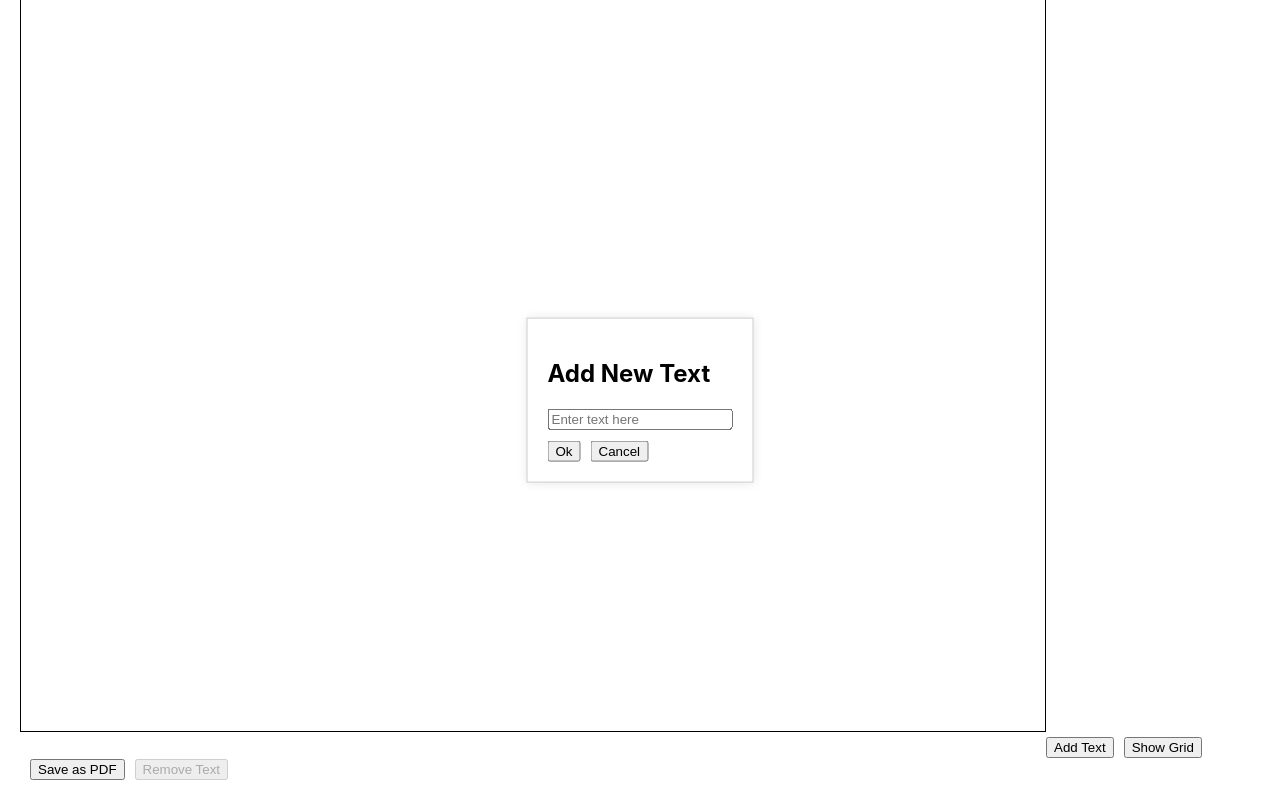
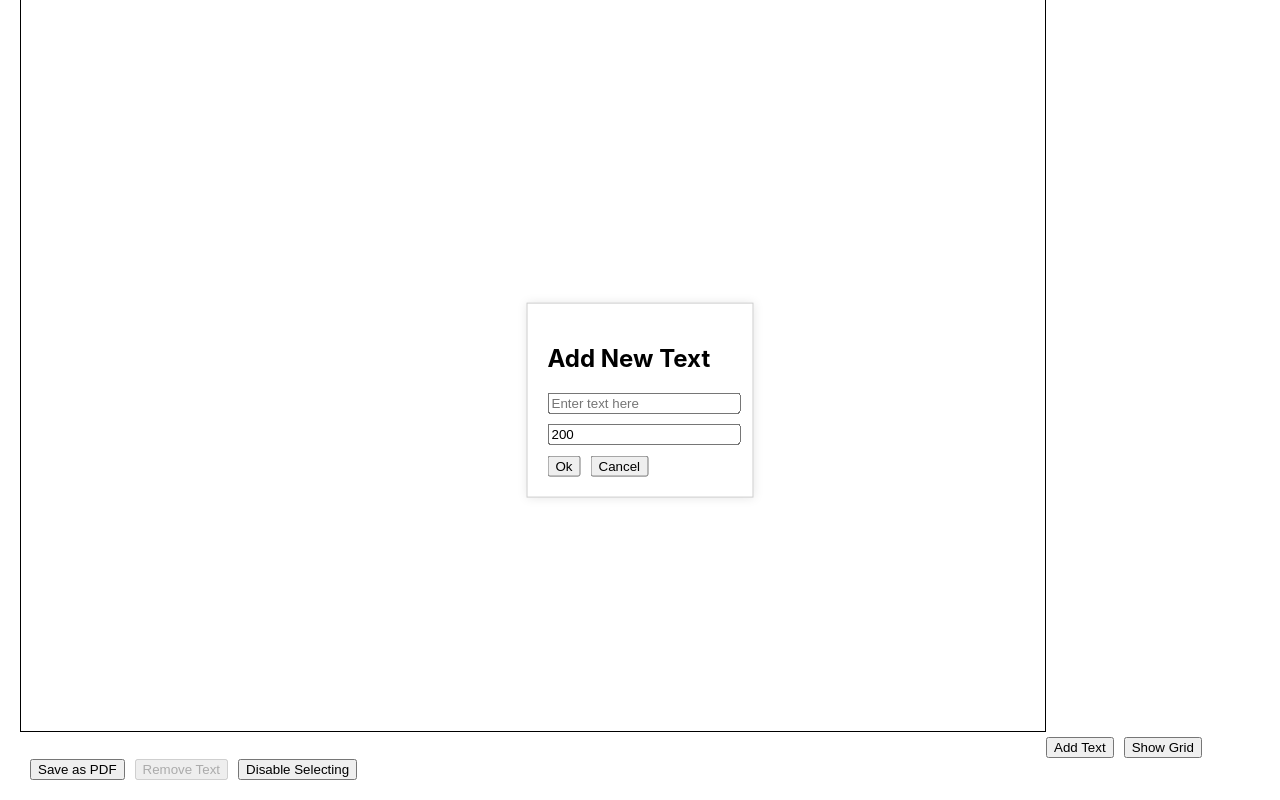
Before and after one commit to strejcik/PdfEditor, a React (Create React App) app: page / in a window 1280 px wide. Both pictures are taken after a click on the button "Add Text". Shown: the part 140-940 px from the top of the page. Built offline with nearby package versions, Linux system fonts and the light colour scheme.

Commit message:
Add wrapping functionality

```diff
--- a/src/App.js
+++ b/src/App.js
@@ -16,6 +16,15 @@ function App() {
   const [selectionStart, setSelectionStart] = useState({ x: 0, y: 0 });
   const [selectionEnd, setSelectionEnd] = useState({ x: 0, y: 0 });
   const [initialPositions, setInitialPositions] = useState([]);
+  const [isSelectingModeEnabled, setIsSelectingModeEnabled] = useState(true);     // State to track whether selecting mode is enabled
+  const [maxWidth, setMaxWidth] = useState(200); // Max width input for the modal
+
+// Function to toggle selecting mode
+const toggleSelectingMode = () => {
+  setIsSelectingModeEnabled((prevMode) => !prevMode);
+};
+
+
 
   const fontSize = 20;
   const cellSize = 20;
@@ -130,6 +139,7 @@ const removeSelectedText = () => {
   };
 
   const handleMouseDown = (e) => {
+    if (!isSelectingModeEnabled) return; // Exit if selecting mode is disabled
     const { offsetX, offsetY } = e.nativeEvent;
     const ctx = canvasRef.current.getContext('2d');
     ctx.font = `${fontSize}px Arial`;
@@ -318,13 +328,50 @@ const removeSelectedText = () => {
     }
   };
 
+// Function to handle adding new text to the canvas with wrapping
 const addTextToCanvas = () => {
-    const newItem = { text: newText, x: 50, y: 50 }; // Add new text item at a default position
-    const updatedItems = [...textItems, newItem];
+  if (newText.trim() !== '') {
+    const wrappedText = wrapText(newText, maxWidth); // Wrap text based on maxWidth
+    const updatedItems = [...textItems, ...wrappedText];
     setTextItems(updatedItems);
     saveTextItemsToLocalStorage(updatedItems); // Save to localStorage
     setShowAddTextModal(false); // Close modal
     setNewText(''); // Reset text input
+    setMaxWidth(200); // Reset maxWidth input
+    drawCanvas(); // Redraw canvas to show new text immediately
+  }
+};
+
+
+// Function to wrap text based on maxWidth
+const wrapText = (text, maxWidth) => {
+  const canvas = canvasRef.current;
+  const ctx = canvas.getContext('2d');
+  ctx.font = `${fontSize}px Arial`;
+
+  const words = text.split(' ');
+  const lines = [];
+  let currentLine = '';
+  let y = 50; // Default starting y-coordinate
+
+  words.forEach((word) => {
+    const testLine = currentLine + word + ' ';
+    const testWidth = ctx.measureText(testLine).width;
+
+    if (testWidth > maxWidth && currentLine) {
+      lines.push({ text: currentLine.trim(), x: 50, y }); // Add current line
+      currentLine = word + ' ';
+      y += fontSize + 5; // Move to next line
+    } else {
+      currentLine = testLine;
+    }
+  });
+
+  if (currentLine) {
+    lines.push({ text: currentLine.trim(), x: 50, y }); // Add remaining text
+  }
+
+  return lines;
 };
 
   const toggleGrid = () => {
@@ -379,6 +426,9 @@ const removeSelectedText = () => {
       <button onClick={removeSelectedText}  disabled={selectedTextIndex === null && selectedTextIndexes.length < 1} style={{ marginLeft: '10px' }}>
           Remove Text
       </button>
+      <button onClick={toggleSelectingMode} style={{ marginLeft: '10px' }}>
+        {isSelectingModeEnabled ? 'Disable Selecting' : 'Enable Selecting'}
+      </button>
       {showAddTextModal && (
     <div
       style={{
@@ -397,12 +447,27 @@ const removeSelectedText = () => {
       <input
         type="text"
         value={newText}
-            onChange={(e) => setNewText((prev) => prev = e.target.value)}
+        onChange={(e) => setNewText(e.target.value)}
         placeholder="Enter text here"
+        style={{ marginBottom: '10px', display: 'block', width: '100%' }}
       />
-          <div style={{ marginTop: '10px' }}>
+      <input
+        type="number"
+        value={maxWidth}
+        onChange={(e) => setMaxWidth(parseInt(e.target.value, 10))}
+        placeholder="Enter max width (e.g., 200)"
+        style={{ marginBottom: '10px', display: 'block', width: '100%' }}
+      />
+      <div>
         <button onClick={addTextToCanvas}>Ok</button>
-            <button onClick={() => setShowAddTextModal(false)} style={{ marginLeft: '10px' }}>
+        <button
+          onClick={() => {
+            setShowAddTextModal(false);
+            setNewText('');
+            setMaxWidth(200);
+          }}
+          style={{ marginLeft: '10px' }}
+        >
           Cancel
         </button>
       </div>
```
Lines whose indentation alone changed are shown as unchanged.
